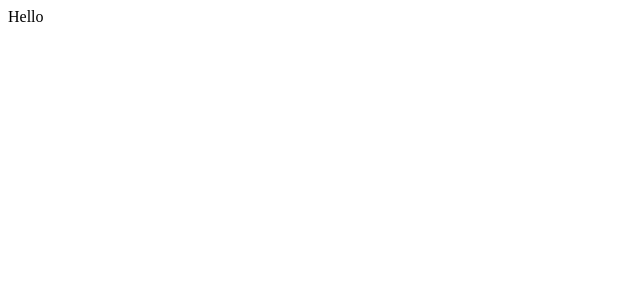
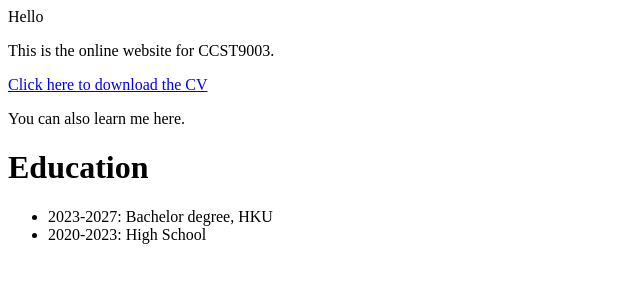
Before and after one commit to gqquhku/gqquhku.github.io, a plain HTML site: page index.html in a window 1280 px wide. Shown: the whole page, without its empty margins (0-640 px from the left). Drawn offline with Linux system fonts and the light colour scheme.

Commit message:
Update index.html

```diff
--- a/index.html
+++ b/index.html
@@ -1 +1,11 @@
 <p>Hello</p>
+<p>This is the online website for CCST9003.</p>
+
+<a href="your_file.pdf" download>Click here to download the CV</a>
+
+<p>You can also learn me here.</p>
+<strong><h1>Education</h1></strong>
+<ul>
+        <li>2023-2027: Bachelor degree, HKU</li>
+        <li>2020-2023: High School</li>
+</ul>
```
